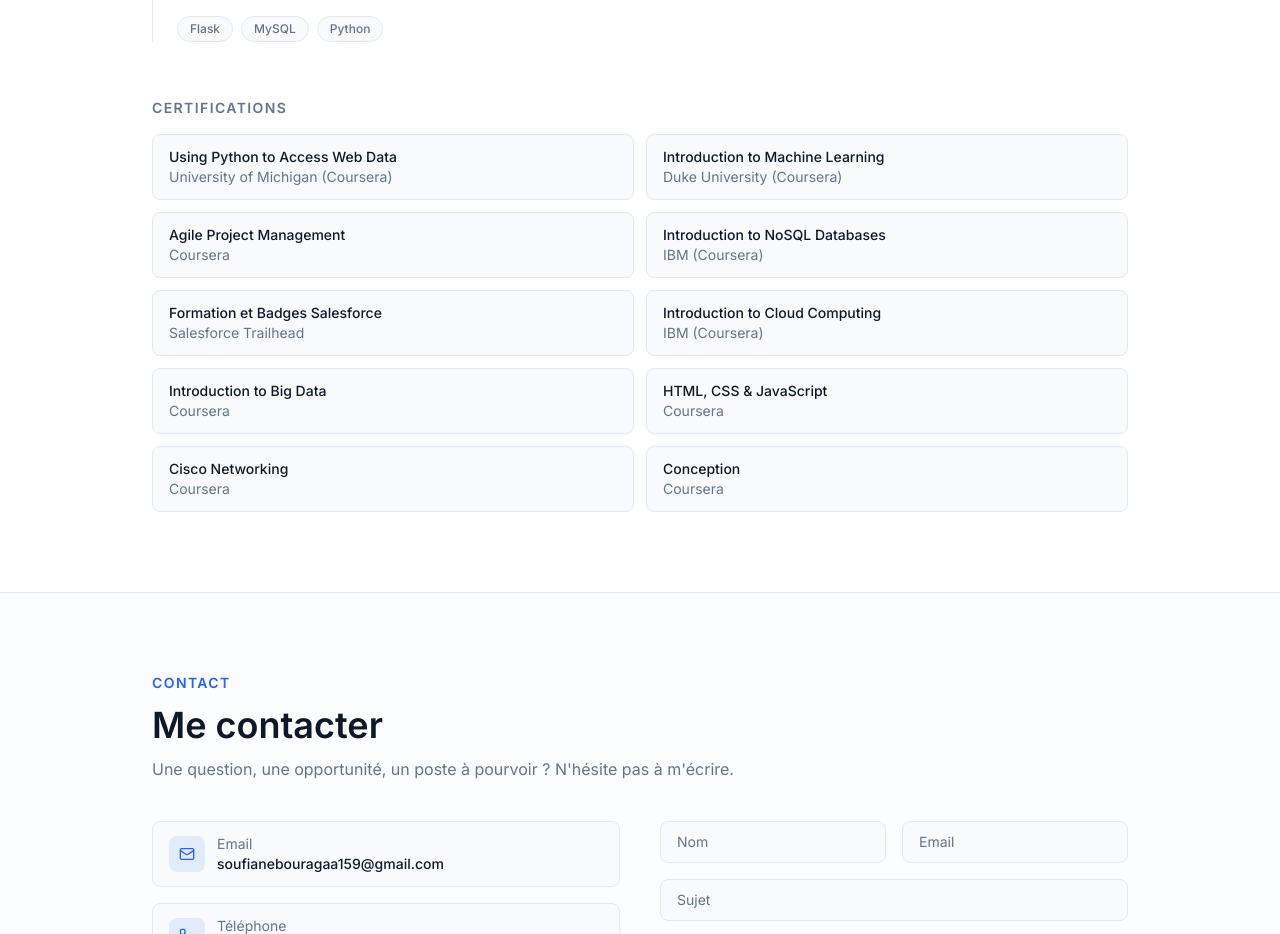
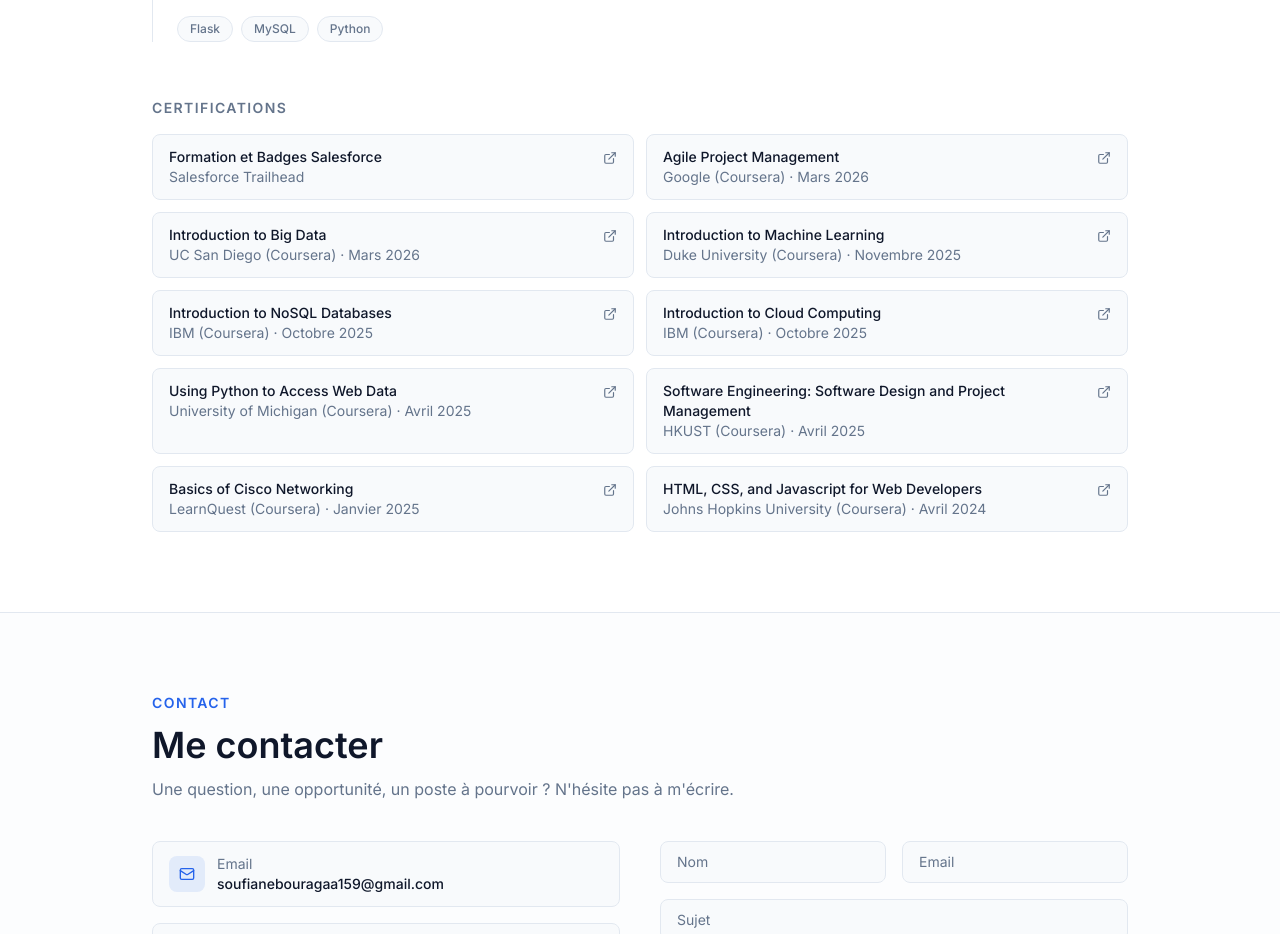
Before and after one commit to soufianebouragaa01/soufiane-bouragaa-portfolio, a React (Vite) app: page / in a window 1280 px wide. Shown: the part 6160-7094 px from the top of the page. Built offline with nearby package versions, Linux system fonts and the light colour scheme.

Commit message:
Certifications: exact titles, issuers, dates and Coursera verification links

```diff
--- a/src/data/profile.js
+++ b/src/data/profile.js
@@ -24,21 +24,65 @@
 
   certifications: [
     {
-      title: 'Using Python to Access Web Data',
-      issuer: 'University of Michigan (Coursera)',
+      title: 'Formation et Badges Salesforce',
+      issuer: 'Salesforce Trailhead',
+      date: null,
+      url: 'https://www.salesforce.com/trailblazer/yhpgmg1amfnmnfo8tx',
+    },
+    {
+      title: 'Agile Project Management',
+      issuer: 'Google (Coursera)',
+      date: 'Mars 2026',
+      url: 'https://coursera.org/verify/8WFNMQCFSPYD',
+    },
+    {
+      title: 'Introduction to Big Data',
+      issuer: 'UC San Diego (Coursera)',
+      date: 'Mars 2026',
+      url: 'https://coursera.org/verify/M4L7YTCEQVGK',
     },
     {
       title: 'Introduction to Machine Learning',
       issuer: 'Duke University (Coursera)',
+      date: 'Novembre 2025',
+      url: 'https://coursera.org/verify/KB73M174B13V',
     },
-    { title: 'Agile Project Management', issuer: 'Coursera' },
-    { title: 'Introduction to NoSQL Databases', issuer: 'IBM (Coursera)' },
-    { title: 'Formation et Badges Salesforce', issuer: 'Salesforce Trailhead' },
-    { title: 'Introduction to Cloud Computing', issuer: 'IBM (Coursera)' },
-    { title: 'Introduction to Big Data', issuer: 'Coursera' },
-    { title: 'HTML, CSS & JavaScript', issuer: 'Coursera' },
-    { title: 'Cisco Networking', issuer: 'Coursera' },
-    { title: 'Conception', issuer: 'Coursera' },
+    {
+      title: 'Introduction to NoSQL Databases',
+      issuer: 'IBM (Coursera)',
+      date: 'Octobre 2025',
+      url: 'https://coursera.org/verify/6UTOKG72LPEG',
+    },
+    {
+      title: 'Introduction to Cloud Computing',
+      issuer: 'IBM (Coursera)',
+      date: 'Octobre 2025',
+      url: 'https://coursera.org/verify/LSJ1QF9XQYGU',
+    },
+    {
+      title: 'Using Python to Access Web Data',
+      issuer: 'University of Michigan (Coursera)',
+      date: 'Avril 2025',
+      url: 'https://coursera.org/verify/4EX2KXR5J7Q6',
+    },
+    {
+      title: 'Software Engineering: Software Design and Project Management',
+      issuer: 'HKUST (Coursera)',
+      date: 'Avril 2025',
+      url: 'https://coursera.org/verify/ZU619W8J7WZV',
+    },
+    {
+      title: 'Basics of Cisco Networking',
+      issuer: 'LearnQuest (Coursera)',
+      date: 'Janvier 2025',
+      url: 'https://coursera.org/verify/N5P0NBHEUCSP',
+    },
+    {
+      title: 'HTML, CSS, and Javascript for Web Developers',
+      issuer: 'Johns Hopkins University (Coursera)',
+      date: 'Avril 2024',
+      url: 'https://coursera.org/verify/CH3JYSHS8XQP',
+    },
   ],
 
   trailhead: {
--- a/src/sections/Experience.jsx
+++ b/src/sections/Experience.jsx
@@ -1,3 +1,4 @@
+import { ExternalLink } from 'lucide-react'
 import { Reveal } from '../components/Reveal'
 import { Timeline } from '../components/Timeline'
 import { SectionTitle } from '../components/SectionTitle'
@@ -46,12 +47,26 @@
         </h3>
         <ul className="grid gap-3 sm:grid-cols-2">
           {profile.certifications.map((cert) => (
-            <li
-              key={cert.title}
-              className="rounded-lg border border-border bg-surface px-4 py-3 text-sm transition-all duration-200 hover:-translate-y-1 hover:border-primary/30 hover:shadow-md"
-            >
-              <p className="font-medium text-foreground">{cert.title}</p>
-              <p className="text-muted-foreground">{cert.issuer}</p>
+            <li key={cert.title}>
+              <a
+                href={cert.url}
+                target="_blank"
+                rel="noopener noreferrer"
+                className="group flex h-full items-start justify-between gap-3 rounded-lg border border-border bg-surface px-4 py-3 text-sm transition-all duration-200 hover:-translate-y-1 hover:border-primary/30 hover:shadow-md focus-visible:outline focus-visible:outline-2 focus-visible:outline-offset-2 focus-visible:outline-primary"
+              >
+                <span>
+                  <span className="block font-medium text-foreground">{cert.title}</span>
+                  <span className="block text-muted-foreground">
+                    {cert.issuer}
+                    {cert.date ? ` · ${cert.date}` : ''}
+                  </span>
+                </span>
+                <ExternalLink
+                  size={14}
+                  className="mt-1 shrink-0 text-muted-foreground transition-colors group-hover:text-primary"
+                />
+                <span className="sr-only">(ouvre dans un nouvel onglet)</span>
+              </a>
             </li>
           ))}
         </ul>
```
